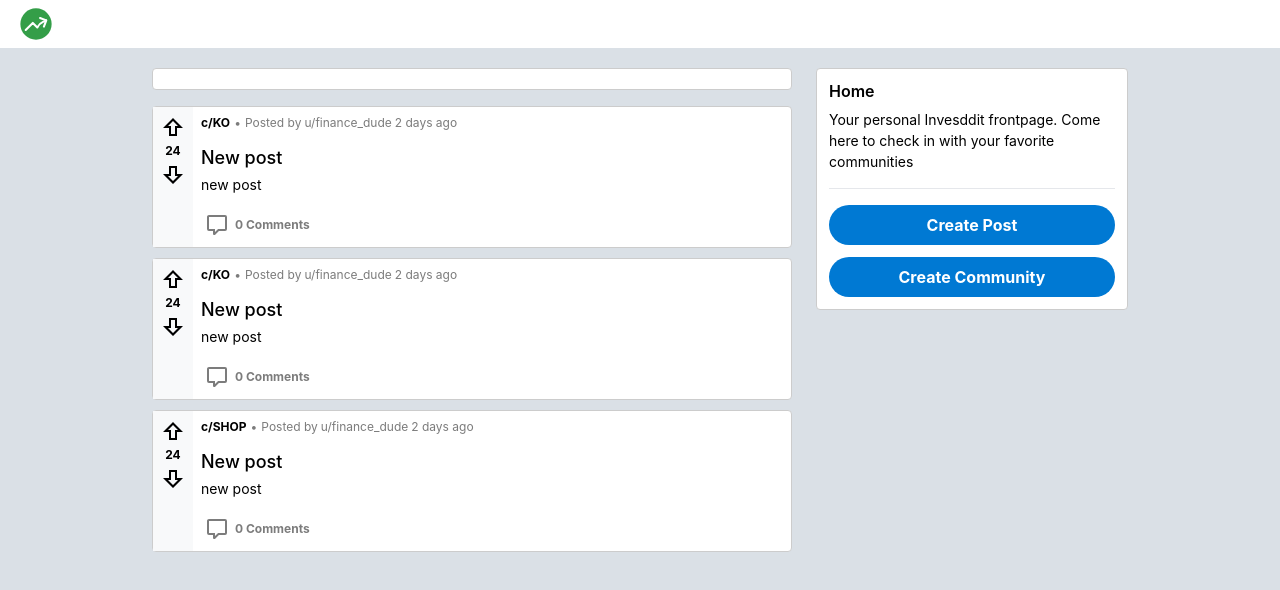
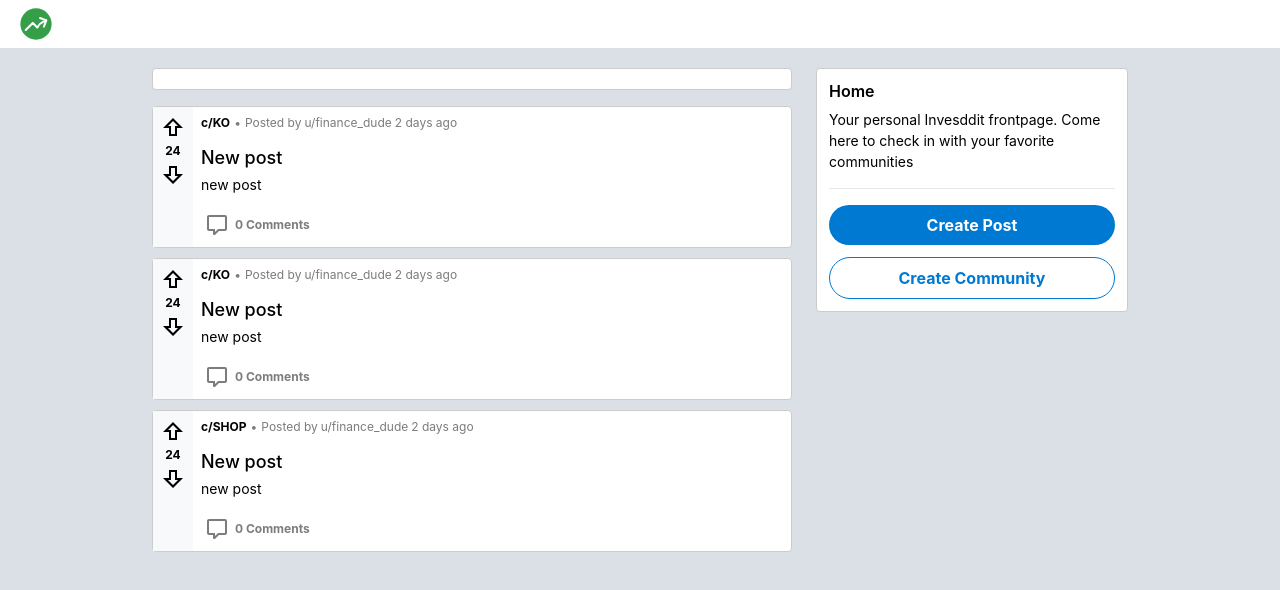
Before and after one commit to ayrt-n/invesddit, a React (Create React App) app: page / in a window 1280 px wide. Shown: the top 590 px of the page. Built offline with nearby package versions, Linux system fonts and the light colour scheme; what tailwind-gradient-mask-image would draw is missing.

Commit message:
Add pill button links to create post and create community

```diff
--- a/src/components/FeedSidebarWelcome.js
+++ b/src/components/FeedSidebarWelcome.js
@@ -12,12 +12,12 @@ function FeedSidebarWelcome() {
       </div>
       <hr className="h-[1px] my-[16px]" />
       <div>
-        <PillButton as="a">
+        <PillButton as="a" variant="primary">
           Create Post
         </PillButton>
       </div>
       <div className="mt-[12px]">
-        <PillButton as="a">
+        <PillButton as="a" variant="inverted">
           Create Community
         </PillButton>
       </div>
```
